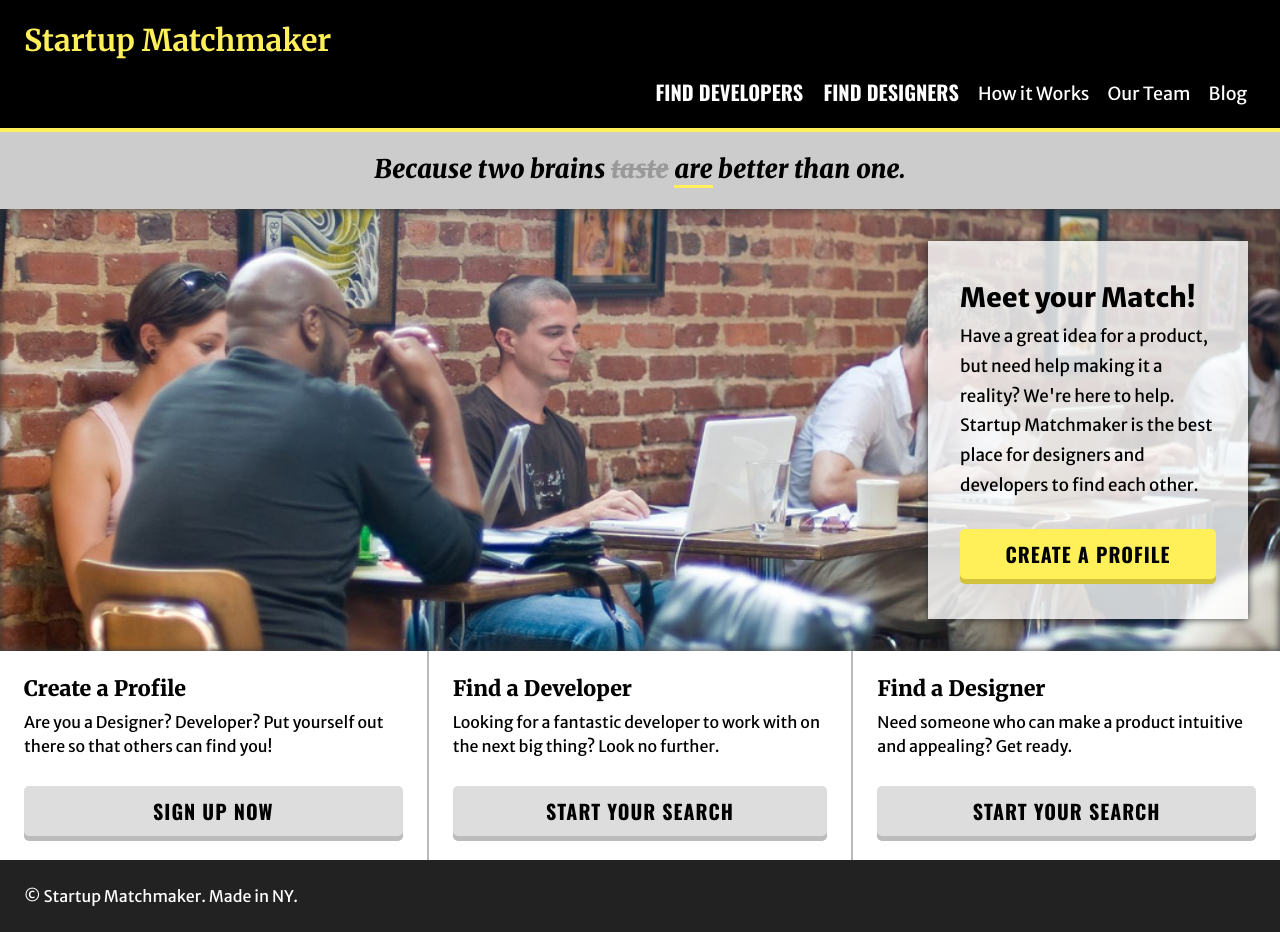
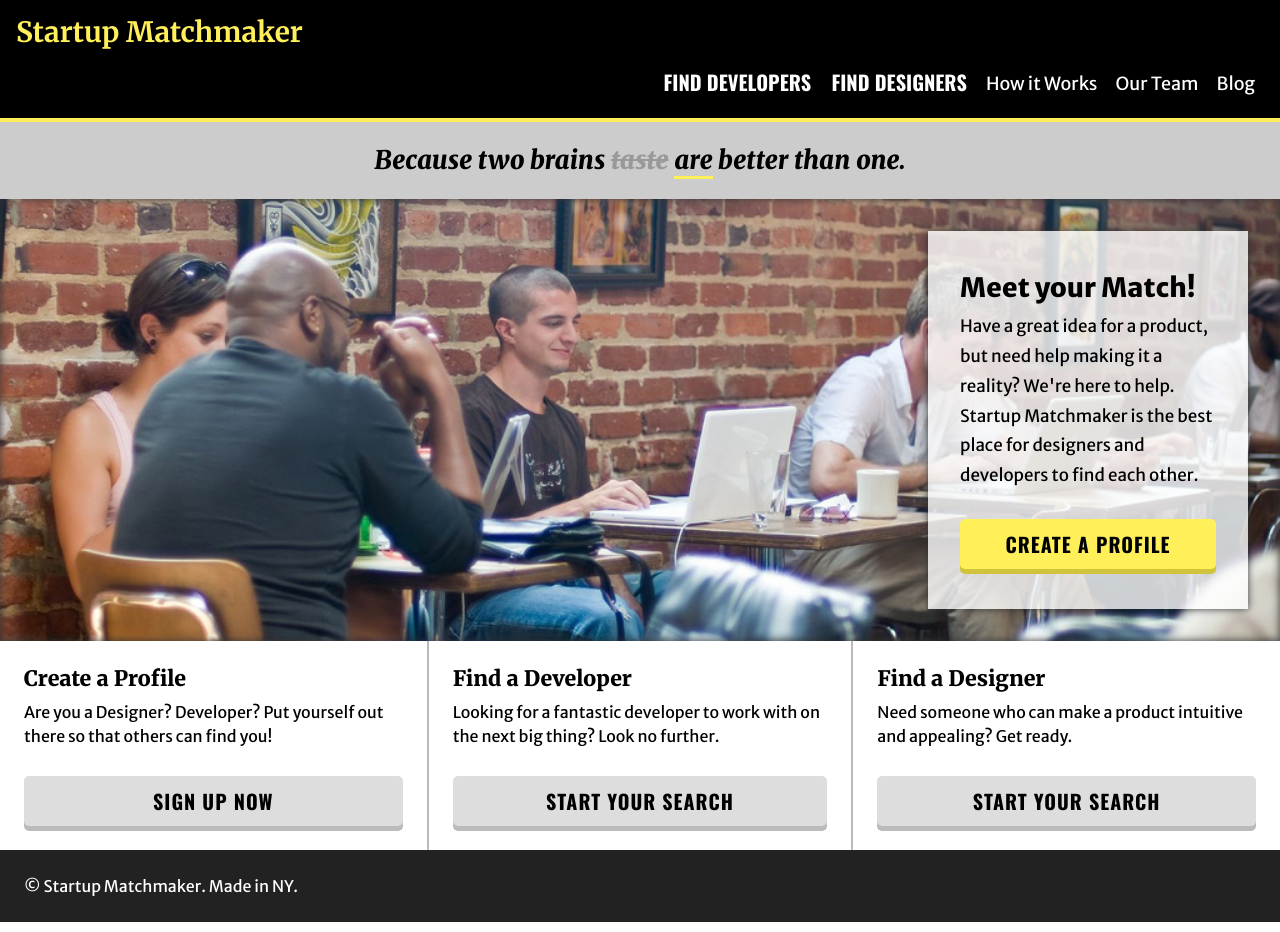
Before and after one commit to benjlevine/startup-matchmaker, a plain HTML site: page index.html in a window 1280 px wide. Drawn offline with nearby package versions, Linux system fonts and the light colour scheme.

Commit message:
touched up responsive header after playing with device emulate in chrome inspect

```diff
--- a/css/style.css
+++ b/css/style.css
@@ -75,18 +75,19 @@ p {
 
 .masthead {
   background-color: #000;
-  padding: 1.5em 1.5em 1em 1.5em;
+  padding: 1em;
   border-bottom: rgb(255, 240, 90) solid 0.25em;
 }
 
 header h1 {
-  font: 1.667em/1.125em Merriweather;
+  font: 1.333em/2rem Merriweather;
   color: rgb(255, 240, 90);
   display: inline-block;
 }
 
 nav {
   float:right;
+  display: inline-block;
 }
 
 nav ul {
@@ -159,9 +160,9 @@ footer {
 /* RESPONSIVE
 /*******************************************/
 
-@media screen and (min-width: 440px) {
+@media screen and (min-width: 400px) {
   header h1 {
-    font-size: 1.875em;
+    font-size: 1.75em;
     padding: 0;
   }
 }
--- a/index.html
+++ b/index.html
@@ -1,6 +1,7 @@
 <!DOCTYPE html>
 <html lang="en">
 	<head>
+	<meta name='viewport' content='width=device-width, intial-scale=1.0'>
 	<meta charset="utf-8">
 	<meta name="description" content="This is for my class">
 	<meta name="keywords" content="one, two, three">
```
